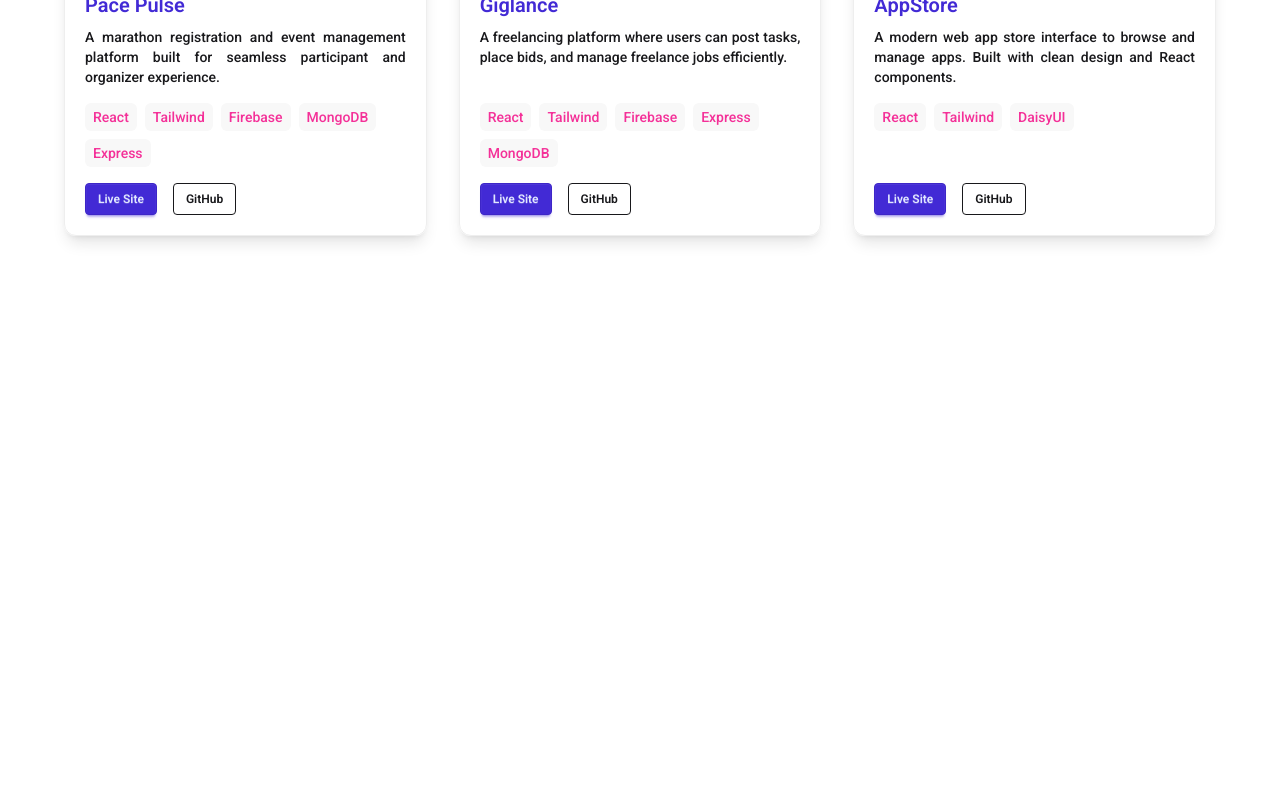
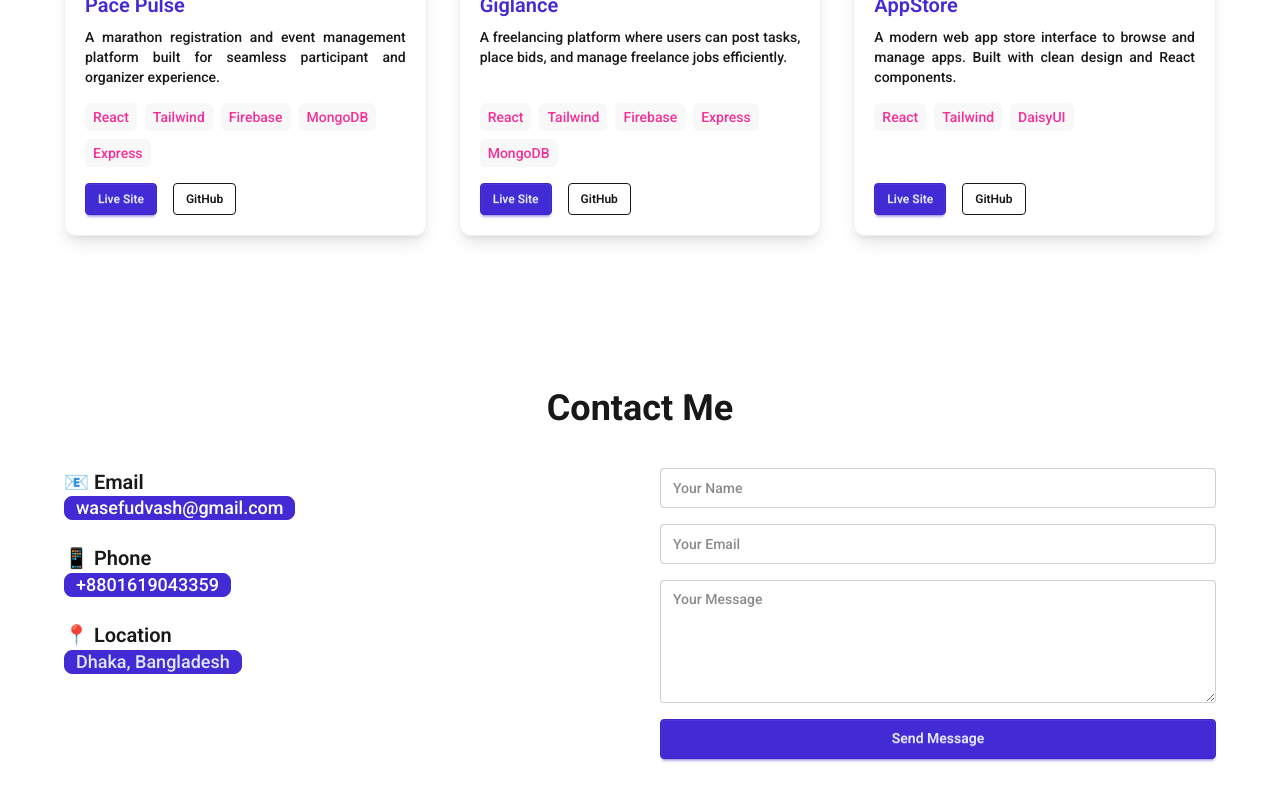
Before and after one commit to WasefUllah/portfolio, a React (Vite) app: page / in a window 1280 px wide. Shown: the part 2261-3061 px from the top of the page. Before the commit the page ends 2545 px from the top, so only its background shows below. Built offline with nearby package versions, Linux system fonts and the light colour scheme.

Commit message:
added footer

```diff
--- a/src/App.jsx
+++ b/src/App.jsx
@@ -1,5 +1,6 @@
 import "./App.css";
 import AboutMe from "./Components/AboutMe";
+import Contact from "./Components/Contact";
 import Education from "./Components/Education";
 import Hero from "./Components/Hero";
 import Navbar from "./Components/Navbar";
@@ -15,6 +16,7 @@ function App() {
       <Skills></Skills>
       <Education></Education>
       <Projects></Projects>
+      <Contact></Contact>
     </div>
   );
 }
--- /dev/null
+++ b/src/Components/Contact.jsx
@@ -0,0 +1,66 @@
+import React from "react";
+
+const Contact = () => {
+  return (
+    <section id="contact" className="py-12 px-4 md:px-10 bg-base-100 text-base-content">
+      <div className="max-w-6xl mx-auto">
+        <h2 className="text-3xl sm:text-4xl font-bold mb-10 mt-14 text-center">
+          Contact Me
+        </h2>
+        <div className="grid grid-cols-1 md:grid-cols-2 gap-10">
+          {/* Left Side - Contact Info */}
+          <div className="space-y-6">
+            <div>
+              <h3 className="text-xl font-semibold">📧 Email</h3>
+              <p className="text-lg text-white badge badge-primary">wasefudvash@gmail.com</p>{" "}
+              {/* Replace with your real email */}
+            </div>
+            <div>
+              <h3 className="text-xl font-semibold">📱 Phone</h3>
+              <p className="text-lg text-white badge badge-primary">+8801619043359</p>{" "}
+              {/* Replace with your real number */}
+            </div>
+            <div>
+              <h3 className="text-xl font-semibold">📍 Location</h3>
+              <p className="text-lg badge badge-primary">Dhaka, Bangladesh</p>
+            </div>
+          </div>
+
+          {/* Right Side - Contact Form */}
+          <form
+            action="https://formsubmit.co/wasefudvash@gmail.com" // Replace with your real email or EmailJS/form backend
+            method="POST"
+            className="space-y-4"
+          >
+            <input
+              type="text"
+              name="name"
+              placeholder="Your Name"
+              className="input input-bordered w-full"
+              required
+            />
+            <input
+              type="email"
+              name="email"
+              placeholder="Your Email"
+              className="input input-bordered w-full"
+              required
+            />
+            <textarea
+              name="message"
+              rows="5"
+              placeholder="Your Message"
+              className="textarea textarea-bordered w-full"
+              required
+            ></textarea>
+            <button type="submit" className="btn btn-primary w-full">
+              Send Message
+            </button>
+          </form>
+        </div>
+      </div>
+    </section>
+  );
+};
+
+export default Contact;
--- a/src/Components/Hero.jsx
+++ b/src/Components/Hero.jsx
@@ -58,7 +58,7 @@ const Hero = () => {
               transition={{ duration: 1, delay: 0.4 }}
               className="mr-4 rounded-full py-2 px-4 text-white bg-primary  hover:text-primary  hover:border-1 hover:bg-white hover:border-primary"
             >
-              <a href="">Contact me</a>
+              <a href="#contact">Contact me</a>
             </motion.p>
           </div>
         </motion.div>
```
